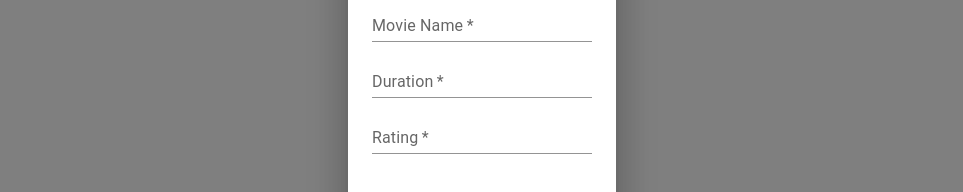
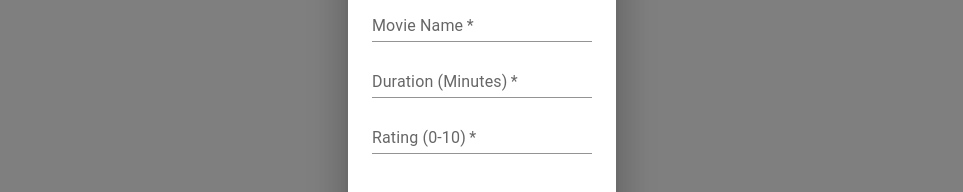
Before and after one commit to ahsan-ahmed/movie-lib-app, a React (Create React App) app in the folder ui/: page / in a window 1280 px wide. Both pictures are taken after typing "Sample" into the empty fields and a click on the button "ADD MOVIES". Shown: the part 326-518 px from the top of the page, without its empty margins (158-1121 px from the left). Built offline with nearby package versions, Linux system fonts and the light colour scheme.

Commit message:
Added duration labels and show in table

```diff
--- a/ui/src/components/movies/AddMovies.tsx
+++ b/ui/src/components/movies/AddMovies.tsx
@@ -55,7 +55,7 @@ export default function AddMovies({ open, onClose, submitMovies, selectedMovie }
                     >
                         <TextField
                             id="duration"
-                            label="Duration"
+                            label="Duration (Minutes)"
                             fullWidth
                             required
                             variant="standard"
@@ -73,7 +73,7 @@ export default function AddMovies({ open, onClose, submitMovies, selectedMovie }
                     >
                         <TextField
                             id="rating"
-                            label="Rating"
+                            label="Rating (0-10)"
                             fullWidth
                             required
                             variant="standard"
--- a/ui/src/components/movies/ListMovies.tsx
+++ b/ui/src/components/movies/ListMovies.tsx
@@ -407,7 +407,7 @@ export default function ListMoviesTable({ moviesList, onClickEdit, selectedMovie
                                         >
                                             {row.name}
                                         </TableCell>
-                                        <TableCell align="right">{row.duration}</TableCell>
+                                        <TableCell align="right">{(Number(row.duration) / 60).toFixed(0)}</TableCell>
                                         <TableCell align="right">{row.rating}</TableCell>
                                     </TableRow>
                                 );
--- a/ui/src/components/movies/index.tsx
+++ b/ui/src/components/movies/index.tsx
@@ -8,9 +8,9 @@ import { downloadFileTxt } from "../../utils/helpers";
 // import { downloadFileJson } from "../../utils/helpers";
 
 const MOVIES_LIST = [
-    { id: 1, name: "abc1", duration: "1", rating: "5" },
-    { id: 2, name: "abc2", duration: "2", rating: "5" },
-    { id: 3, name: "abc3", duration: "3", rating: "5" },
+    { id: 1, name: "abc1", duration: "90", rating: "5" },
+    { id: 2, name: "abc2", duration: "200", rating: "5" },
+    { id: 3, name: "abc3", duration: "420", rating: "5" },
 ]
 const Movies = () => {
     const csvLink = useRef(null) // setup the ref that we'll use for the hidden CsvLink click once we've updated the data
```
